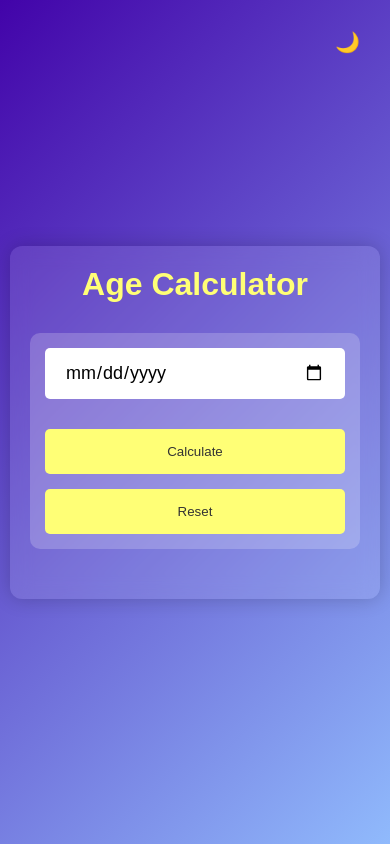
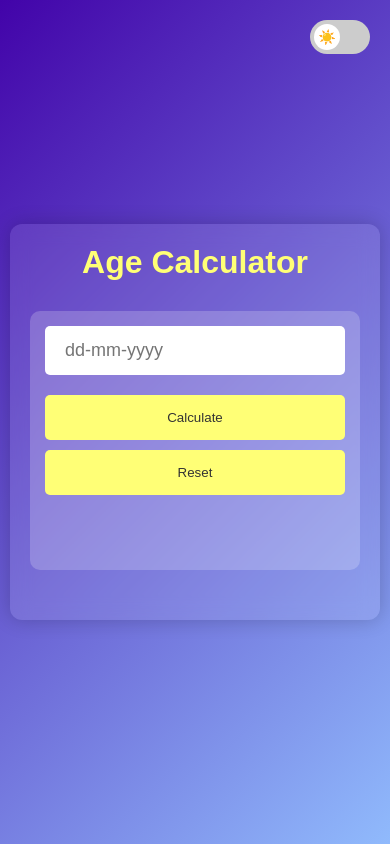
Before and after one commit to Nithya6601/age-calculator, a plain HTML site: page index.html in a window 390 px wide. Drawn offline with Linux system fonts and the light colour scheme.

Commit message:
Updated UI with dark mode icon, animation, and input validation

```diff
--- a/index.html
+++ b/index.html
@@ -2,25 +2,31 @@
 <html lang="en">
 <head>
   <meta charset="UTF-8" />
-  <meta name="viewport" content="width=device-width, initial-scale=1.0" />
+  <meta name="viewport" content="width=device-width, initial-scale=1.0"/>
   <title>Age Calculator</title>
   <link rel="stylesheet" href="style.css" />
 </head>
 <body>
   <div class="theme-toggle">
-    <button id="theme-toggle" title="Toggle Theme">🌙</button>
+    <label class="switch">
+      <input type="checkbox" id="theme-toggle" />
+      <span class="slider"></span>
+    </label>
   </div>
+
   <div class="container">
     <div class="calculator">
       <h1><span>Age Calculator</span></h1>
       <div class="input-box">
-        <input
-          type="date"
-          id="dob"
-          inputmode="numeric"
-          pattern="\d{4}-\d{2}-\d{2}"
-          placeholder="yyyy-mm-dd"
-        />
+        <div class="input-with-icon">
+          <input
+            type="text"
+            id="dob"
+            placeholder="dd-mm-yyyy"
+            inputmode="numeric"
+            pattern="\d{2}-\d{2}-\d{4}"
+          />
+          <!-- <button id="calendar-button" title="Open Calendar">&#128197;</button> -->
         <span class="error-message" id="error-message"></span>
         <button onclick="calculateAge()">Calculate</button>
         <button onclick="reset()">Reset</button>
@@ -38,18 +44,18 @@
     const body = document.body;
     const errorMessage = document.getElementById("error-message");
 
-    userInput.max = new Date().toISOString().split("T")[0];
-
     function calculateAge() {
-      if (!userInput.value) {
-        errorMessage.textContent = "Please enter a valid date.";
+      const datePattern = /^\d{2}-\d{2}-\d{4}$/;
+      if (!userInput.value || !datePattern.test(userInput.value)) {
+        errorMessage.textContent = "Please enter a valid date in dd-mm-yyyy format.";
         return;
       }
 
       errorMessage.textContent = "";
+      const [day, month, year] = userInput.value.split("-");
+      const birthDate = new Date(`${year}-${month}-${day}`);
+      const today = new Date();
 
-      const birthDate = new Date(userInput.value);
-      const today = new Date();
       let d1 = birthDate.getDate();
       let m1 = birthDate.getMonth() + 1;
       let y1 = birthDate.getFullYear();
@@ -97,10 +103,8 @@
       errorMessage.textContent = "";
     }
 
-    themeToggle.addEventListener("click", () => {
+    themeToggle.addEventListener("change", () => {
       body.classList.toggle("dark");
-      themeToggle.classList.toggle("rotate");
-      themeToggle.textContent = body.classList.contains("dark") ? "☀️" : "🌙";
     });
 
     userInput.addEventListener("keydown", (event) => {
@@ -108,6 +112,21 @@
         calculateAge();
       }
     });
+
+
+    // Auto format dd-mm-yyyy
+    userInput.addEventListener("input", (event) => {
+      let value = event.target.value.replace(/\D/g, "");
+      if (value.length > 2 && value.length <= 4) {
+        value = value.slice(0, 2) + "-" + value.slice(2);
+      } else if (value.length > 4) {
+        value = value.slice(0, 2) + "-" + value.slice(2, 4) + "-" + value.slice(4, 8);
+      }
+      event.target.value = value;
+    });
   </script>
 </body>
 </html>
+  </script>
+</body>
+</html>
--- a/style.css
+++ b/style.css
@@ -55,12 +55,21 @@ body.dark .container {
   gap: 15px;
 }
 
-.input-box input {
+.input-with-icon {
+  display: flex;
+  align-items: center;
+  gap: 10px;
+}
+
+.input-box input[type="text"] {
+  flex: 1;
   padding: 14px 20px;
   border: 0;
   outline: 0;
   font-size: 18px;
   border-radius: 5px;
+  width: 100%;
+  content: "🌙";
 }
 
 .input-box button {
@@ -77,6 +86,14 @@ body.dark .container {
 
 .input-box button:hover {
   background: #f7f77f;
+}
+
+#calendar-button {
+  font-size: 20px;
+  background: transparent;
+  border: none;
+  cursor: pointer;
+  padding: 10px;
 }
 
 #result {
@@ -99,18 +116,55 @@ body.dark .container {
   right: 20px;
 }
 
-#theme-toggle {
-  background: transparent;
-  border: none;
-  border-radius: 50%;
-  padding: 10px;
-  font-size: 20px;
-  cursor: pointer;
-  transition: transform 0.5s ease;
+.switch {
+  position: relative;
+  display: inline-block;
+  width: 60px;
+  height: 34px;
 }
 
-#theme-toggle.rotate {
-  transform: rotate(180deg);
+.switch input {
+  opacity: 0;
+  width: 0;
+  height: 0;
+}
+
+.slider {
+  position: absolute;
+  cursor: pointer;
+  top: 0;
+  left: 0;
+  right: 0;
+  bottom: 0;
+  background-color: #ccc;
+  transition: 0.4s;
+  border-radius: 34px;
+}
+
+.slider:before {
+  position: absolute;
+  content: "☀️";
+  height: 26px;
+  width: 26px;
+  left: 4px;
+  bottom: 4px;
+  background-color: white;
+  color: black;
+  display: flex;
+  align-items: center;
+  justify-content: center;
+  font-size: 14px;
+  border-radius: 50%;
+  transition: 0.4s;
+}
+
+input:checked + .slider {
+  background-color: #666;
+}
+
+input:checked + .slider:before {
+  transform: translateX(26px);
+  content: "🌙";
 }
 
 .error-message {
@@ -128,4 +182,13 @@ body.dark .container {
   .input-box {
     padding: 15px;
   }
+
+  .input-with-icon {
+    flex-direction: column;
+    align-items: stretch;
+  }
+
+  #calendar-button {
+    align-self: flex-end;
+  }
 }
```
